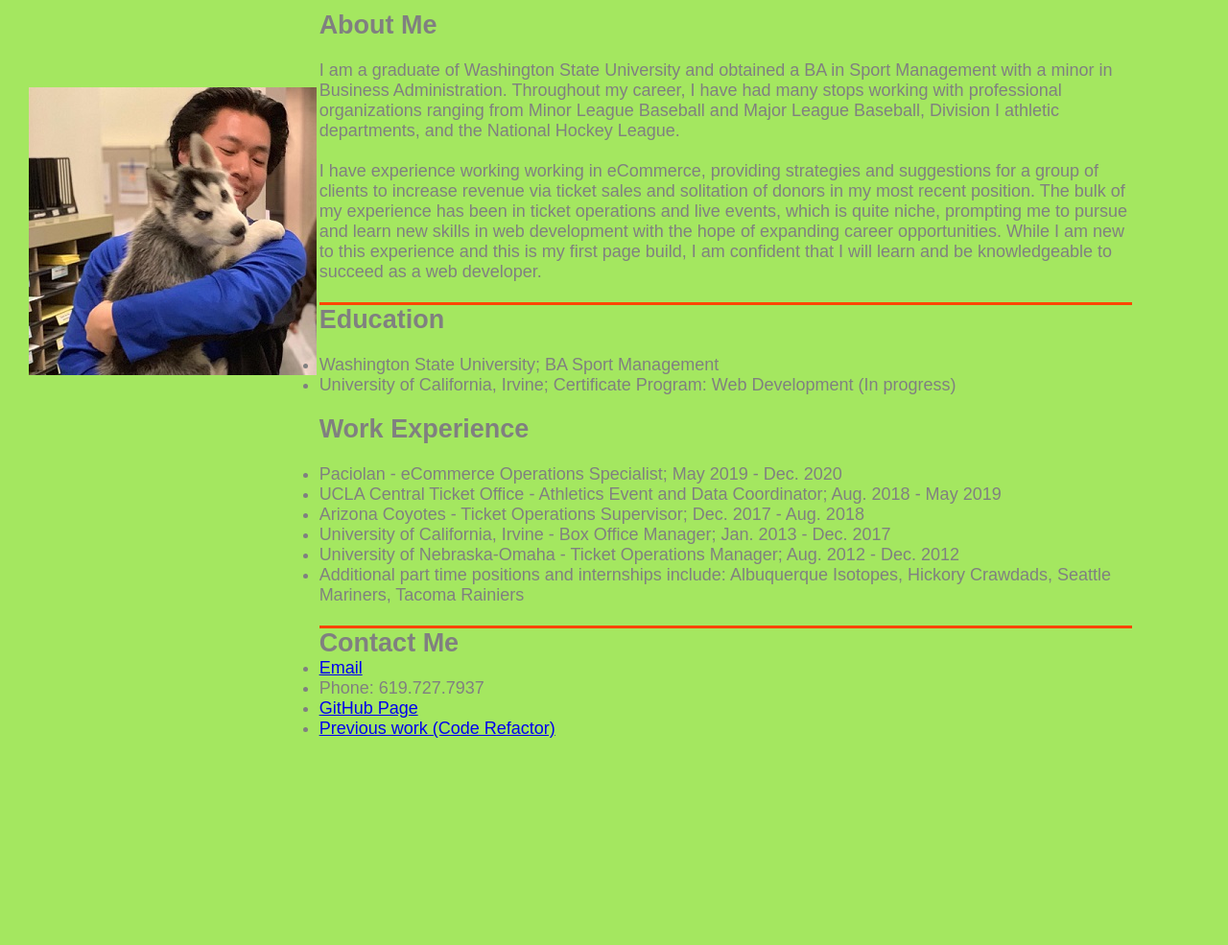
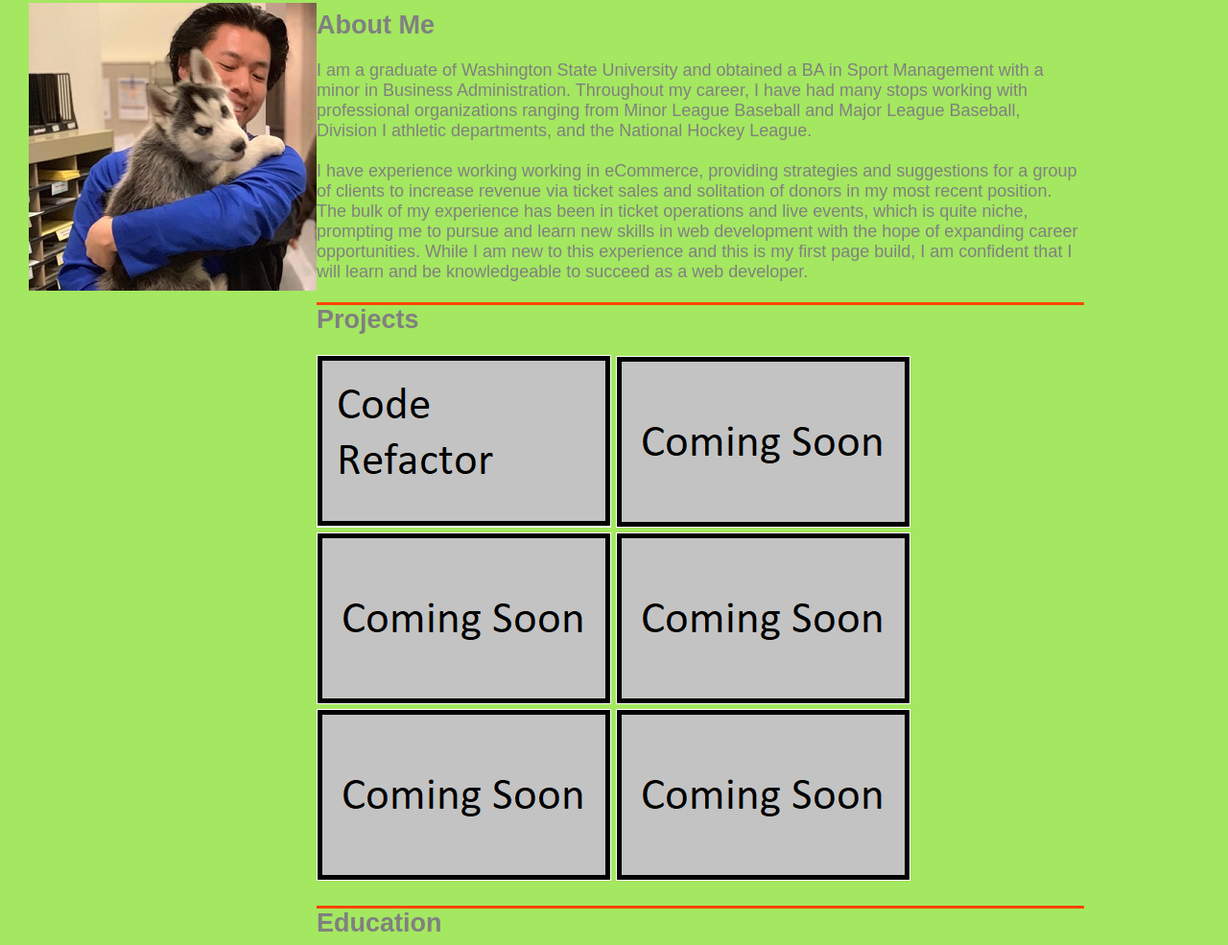
Before and after one commit to vchow829/Week2HW-Portfolio, a plain HTML site: page index.html in a window 1280 px wide. Shown: the part 195-1180 px from the top of the page at 96% size. Drawn offline with Linux system fonts and the light colour scheme.

Commit message:
4th draft, added buttons, links, refined formatting of HTML and adjusted CSS

```diff
--- a/02-Homework/Assets/style.css
+++ b/02-Homework/Assets/style.css
@@ -20,9 +20,6 @@
 font-weight: 900;
 text-align: left;
 display: inline-block;
-border-top: none;
-border-left: none;
-border-right: none;
 }
 
 .header nav {
@@ -43,18 +40,18 @@
   display: inline-block;
   margin-left: 50px;
 }
+
 main {
   width:70%;
   padding-top: 3%;
-  margin-right: 100px;
+  margin-right: 150px;
 }
 
 .mainphoto {
  margin-top: 30px;
- margin:auto;
  display: inline;
  width: 25%;
- padding-bottom: 20%;
+ padding-bottom: 10%;
  margin-left: 30px
 }
 
@@ -70,6 +67,10 @@
   border-bottom-style: solid;
 }
 
+.mybutton {
+  cursor: pointer;
+}
+
 #work {
   margin-top: 20px;
 }
--- a/index.html
+++ b/index.html
@@ -30,7 +30,7 @@
 
     <main>
 
-    <section class="contentborder">
+    <section class="contentborder" id="about">
       <h2>About Me</h2>
       <br>
       <p>
@@ -38,8 +38,23 @@
       </p>
     </section>
 
+    <section class="contentborder">
+      <h2>Projects</h2>
+      <div>
+        <br>
+        <a href="https://vchow829.github.io/code-refactory-hw/" target= "_blank">
+        <img class="mybutton" src="./02-Homework/Assets/Code-Refactor-Button.PNG" alt="Code Refactory Button"></a>
+        <img class="mybutton" src="./02-Homework/Assets/Button.PNG" alt="Coming Soon Button">
+        <img class="mybutton" src="./02-Homework/Assets/Button.PNG" alt="Coming Soon Button">
+        <img class="mybutton" src="./02-Homework/Assets/Button.PNG" alt="Coming Soon Button">
+        <img class="mybutton" src="./02-Homework/Assets/Button.PNG" alt="Coming Soon Button">
+        <img class="mybutton" src="./02-Homework/Assets/Button.PNG" alt="Coming Soon Button">
+      </div>
+      <br>
+    </section>
+
   <section class="contentborder">
-    <div >
+    <div id="eduandwork">
       <h2>Education</h2>
       <br>
       <ul>
@@ -47,7 +62,7 @@
         <li>University of California, Irvine; Certificate Program: Web Development (In progress)</li>
       </ul>
 
-      <h2 id="work">Work Experience</h2>
+      <h2>Work Experience</h2>
       <br>
       <ul>
         <li>Paciolan - eCommerce Operations Specialist; May 2019 - Dec. 2020</li>
@@ -62,13 +77,12 @@
   </section>
 
     <section>
-      <div >
-      <h2 id="contact">Contact Me</h2>
+      <div id="contact">
+      <h2>Contact Me</h2>
       <ul>
         <li><a href=mailto:vchow.829@gmail.com>Email</a></li>
         <li>Phone: 619.727.7937</li>
         <li><a href=https://github.com/vchow829>GitHub Page</a></li>
-        <li><a href=https://vchow829.github.io/code-refactory-hw>Previous work (Code Refactor)</li>
         </ul>
       </div>
     </section>
```
Also changed, not shown: 02-Homework/Assets/Button.PNG (added), 02-Homework/Assets/Code-Refactor-Button.PNG (added), 1 other file.
